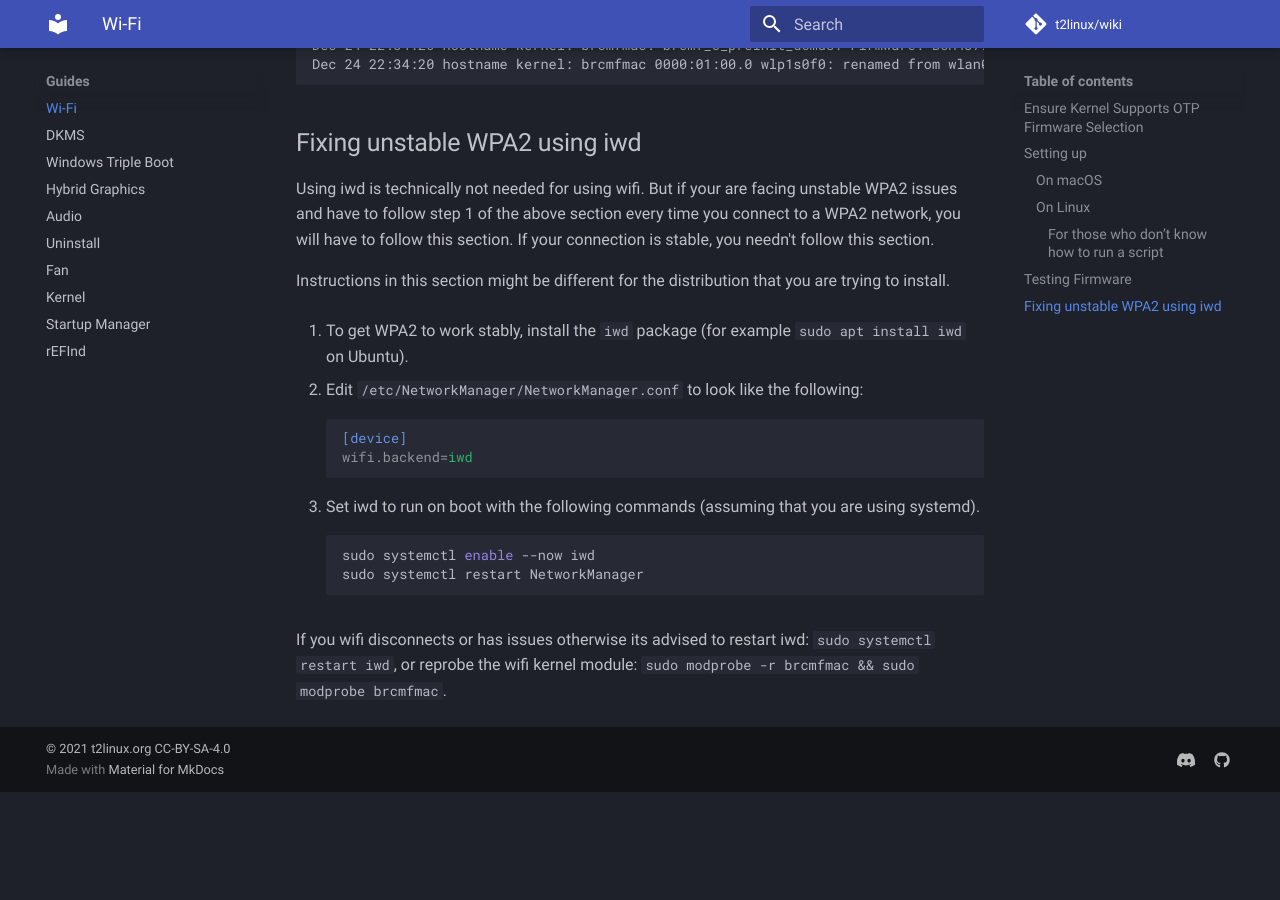
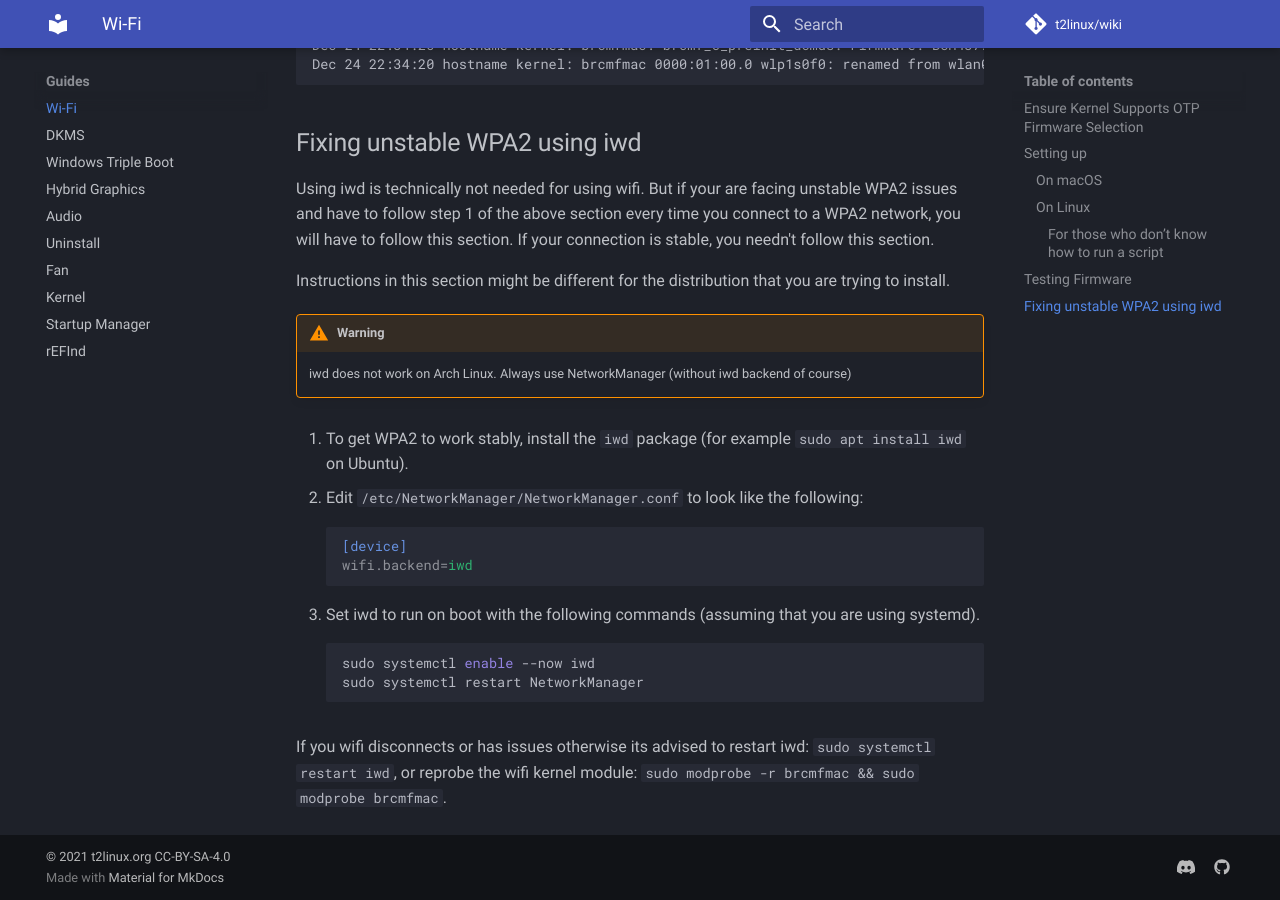
Before and after one commit to t2linux/wiki, an MkDocs documentation site: the page built from docs/guides/wifi.md, in a window 1280 px wide and 900 px high, scrolled down 2144 px. Built offline with MkDocs 1.6.1 and Material for MkDocs 9.7.7, drawn with Linux system fonts in a browser that asks for light colours; comment, search, counter and statistics services are not loaded; before the commit the page ends 2936 px from its top, so only the background shows below that.

Commit message:
Warning about iwd on Arch

```diff
--- a/docs/guides/wifi.md
+++ b/docs/guides/wifi.md
@@ -80,6 +80,9 @@ Using iwd is technically not needed for using wifi. But if your are facing unsta
 
 Instructions in this section might be different for the distribution that you are trying to install.
 
+!!! Warning
+    iwd does not work on Arch Linux. Always use NetworkManager (without iwd backend of course)
+
 1. To get WPA2 to work stably, install the `iwd` package (for example `sudo apt install iwd` on Ubuntu).
 
 2. Edit `/etc/NetworkManager/NetworkManager.conf` to look like the following:
```
